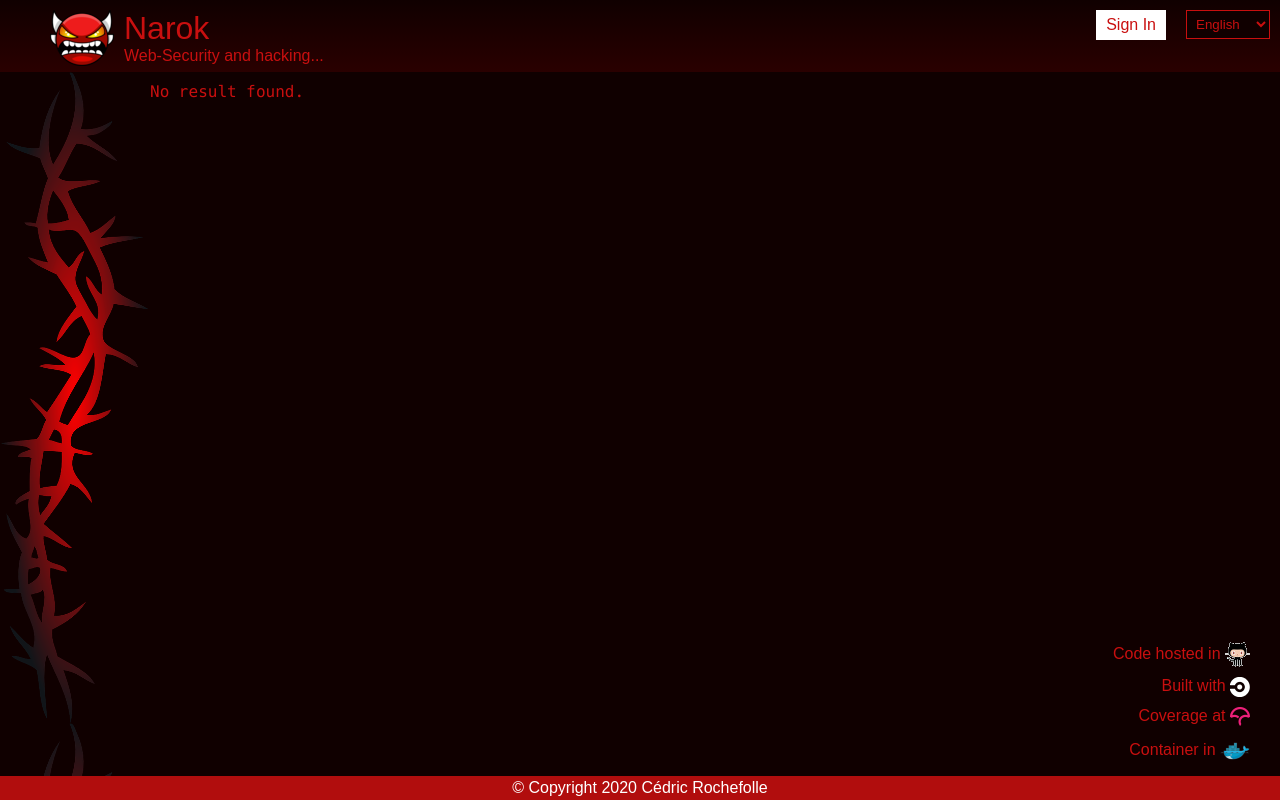
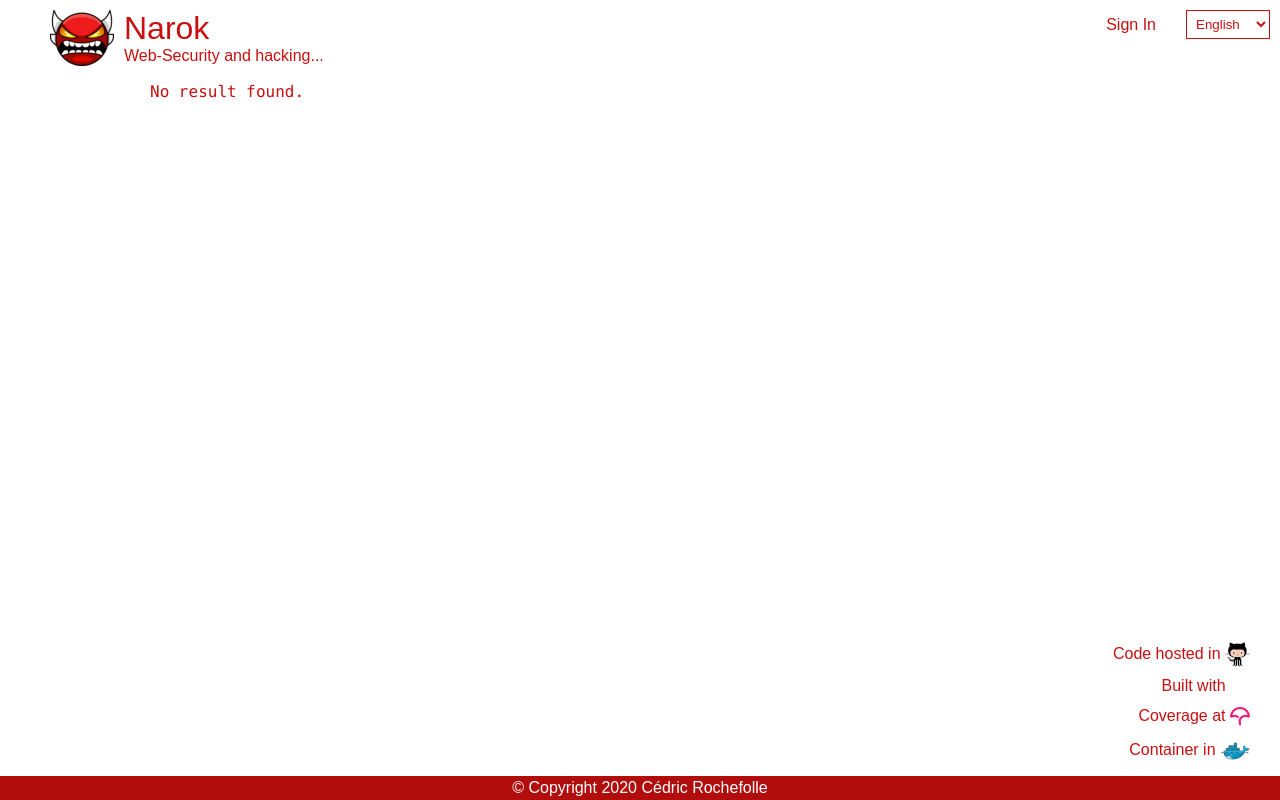
Before and after one commit to jscoobyced/narok.io, a React app in the folder fe/: page / in a window 1280 px wide. Built offline with nearby package versions, Linux system fonts and the light colour scheme; no server answers.

Commit message:
Update CSS to be lighter.

```diff
--- a/fe/src/components/main/Home/Home.scss
+++ b/fe/src/components/main/Home/Home.scss
@@ -3,8 +3,6 @@
 .container {
     min-height: 88vh;
     width: 100%;
-    background-image: url("/images/thorn-vertical-large.png");
-    background-repeat: repeat-y;
     display: flex;
     flex-direction: row;
 
--- a/fe/src/styles/_variables.scss
+++ b/fe/src/styles/_variables.scss
@@ -4,7 +4,7 @@ $primary-light: lighten($primary, 5%);
 $secondary: #000;
 $secondary-dark: darken($secondary, 5%);
 $secondary-light: lighten($secondary, 5%);
-$background: rgb(16, 0, 0);
+$background: #FFF;
 $background-dark: darken($background, 5%);
 $background-light: lighten($background, 5%);
 $background-code: rgb(247, 247, 247);
```
